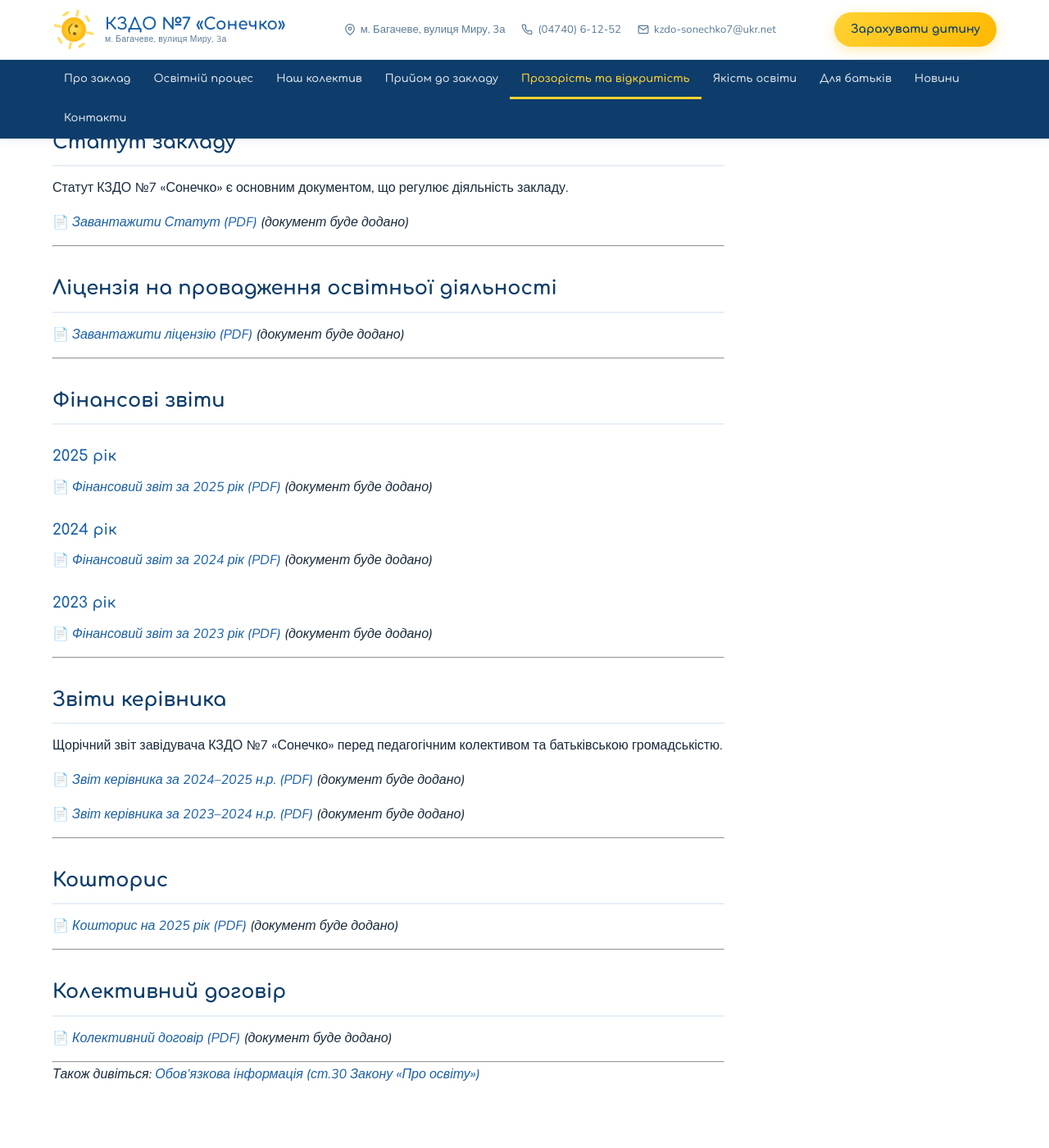
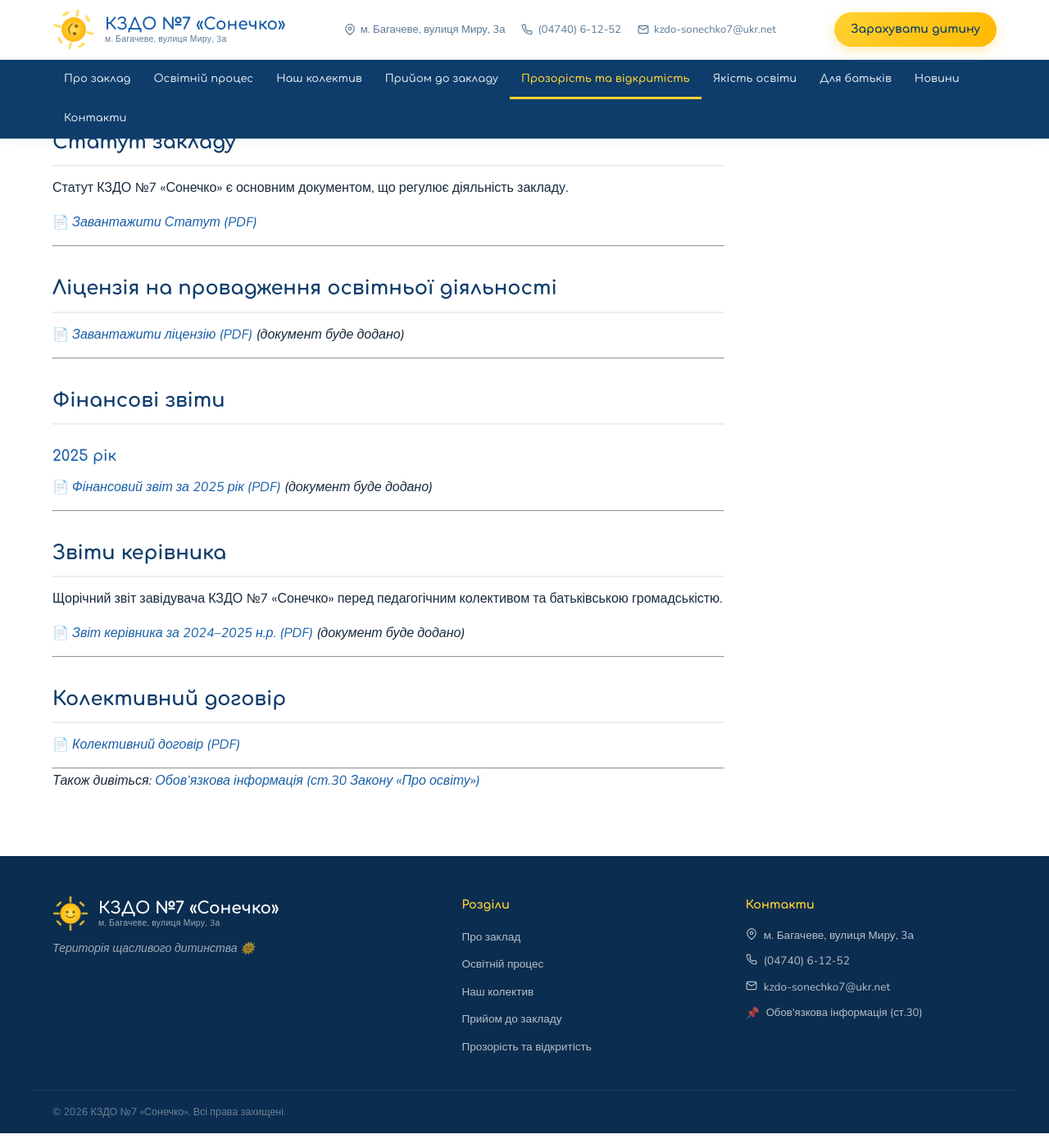
Before and after one commit to sonechko7/sonechko7.github.io, a Jekyll site: the page built from pages/prozorist.md, in a window 1280 px wide and 1400 px high, scrolled down 387 px. Shown: the whole window at 82% size. Built offline with Jekyll 4.4.1, drawn with Linux system fonts in a browser that asks for light colours.

Commit message:
Update Сторінка “prozorist”

```diff
--- a/pages/prozorist.md
+++ b/pages/prozorist.md
@@ -1,64 +1,48 @@
 ---
-layout: page
 title: Прозорість та відкритість
 description: Обов'язкова відкрита інформація відповідно до ст. 30 Закону України «Про освіту»
+layout: page
 permalink: /prozorist/
 ---
 
 > ⚠️ **Цей розділ є обов'язковим** відповідно до ст. 30 Закону України «Про освіту» та підлягає регулярному оновленню.
 
----
+***
 
 ## Статут закладу
 
 Статут КЗДО №7 «Сонечко» є основним документом, що регулює діяльність закладу.
 
-📄 *[Завантажити Статут (PDF)](#)* *(документ буде додано)*
+📄 [_Завантажити Статут (PDF)_](https://drive.google.com/file/d/1uzOCagwe6IfbOW1d897W5xysRSjyU_sI/view?usp=sharing)
 
----
+***
 
 ## Ліцензія на провадження освітньої діяльності
 
-📄 *[Завантажити ліцензію (PDF)](#)* *(документ буде додано)*
+📄 [_Завантажити ліцензію (PDF)_](#) _(документ буде додано)_
 
----
+***
 
 ## Фінансові звіти
 
 ### 2025 рік
 
-📄 *[Фінансовий звіт за 2025 рік (PDF)](#)* *(документ буде додано)*
+📄 [_Фінансовий звіт за 2025 рік (PDF)_](https://docs.google.com/spreadsheets/d/1q3aMZDNLAsCe_t9jzYCLSOja-lpMBT_I/edit?usp=sharing&ouid=106649483359144360246&rtpof=true&sd=true) _(документ буде додано)_
 
-### 2024 рік
-
-📄 *[Фінансовий звіт за 2024 рік (PDF)](#)* *(документ буде додано)*
-
-### 2023 рік
-
-📄 *[Фінансовий звіт за 2023 рік (PDF)](#)* *(документ буде додано)*
-
----
+***
 
 ## Звіти керівника
 
 Щорічний звіт завідувача КЗДО №7 «Сонечко» перед педагогічним колективом та батьківською громадськістю.
 
-📄 *[Звіт керівника за 2024–2025 н.р. (PDF)](#)* *(документ буде додано)*
+📄 [_Звіт керівника за 2024–2025 н.р. (PDF)_](https://docs.google.com/document/d/1zFGHYvIks98ltIc69TUK9sJsHo2j0-dC/edit?usp=sharing&ouid=106649483359144360246&rtpof=true&sd=true) _(документ буде додано)_
 
-📄 *[Звіт керівника за 2023–2024 н.р. (PDF)](#)* *(документ буде додано)*
-
----
-
-## Кошторис
-
-📄 *[Кошторис на 2025 рік (PDF)](#)* *(документ буде додано)*
-
----
+***
 
 ## Колективний договір
 
-📄 *[Колективний договір (PDF)](#)* *(документ буде додано)*
+📄 [_Колективний договір (PDF)_](https://docs.google.com/document/d/1CFQJ5SrSvlttAWfOKIpXAfivxAwUUtt2/edit?usp=sharing&ouid=106649483359144360246&rtpof=true&sd=true)
 
----
+***
 
-*Також дивіться: [Обов'язкова інформація (ст.30 Закону «Про освіту»)](/obovyazkova-informatsiia/)*
+_Також дивіться:_ [_Обов'язкова інформація (ст.30 Закону «Про освіту»)_](/obovyazkova-informatsiia/)
```
